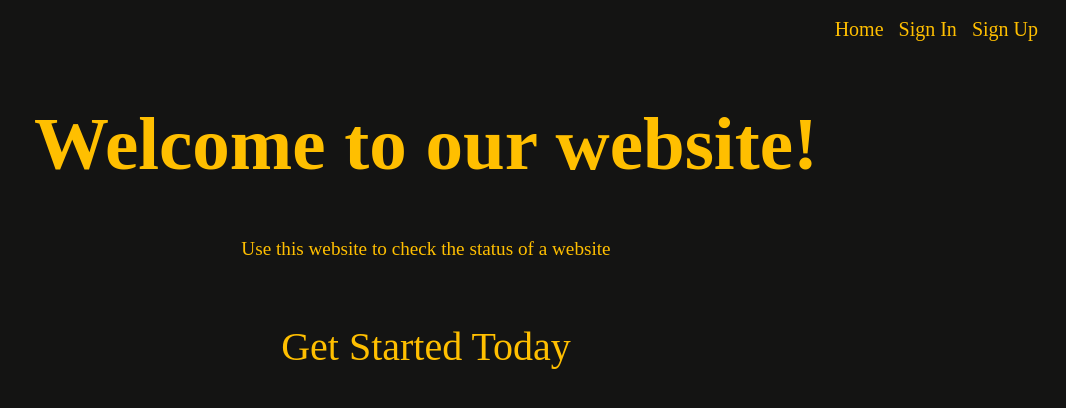
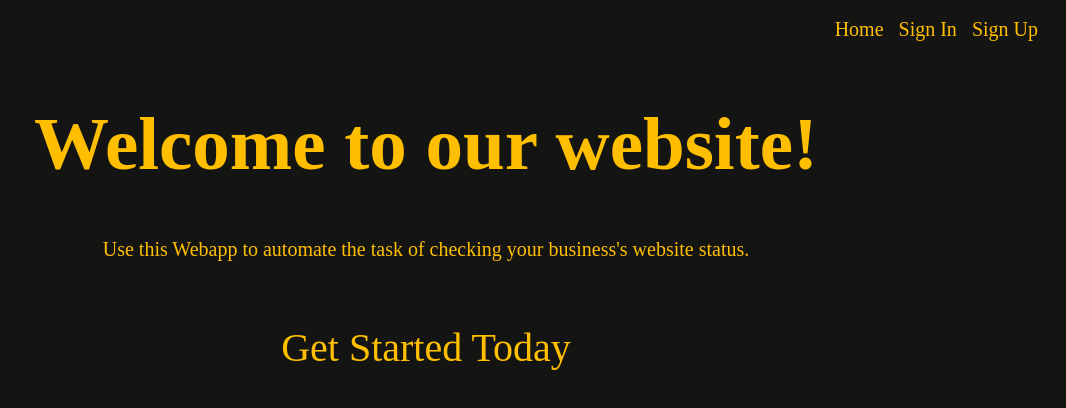
Before and after one commit to mishamickevicius/Website-Status-Checker, a React (Create React App) app: page / in a window 1280 px wide. Shown: the top 408 px of the page, without its empty margins (214-1280 px from the left). Built offline with nearby package versions, Linux system fonts and the light colour scheme.

Commit message:
Dec 15 Final

```diff
--- a/src/App.css
+++ b/src/App.css
@@ -13,7 +13,7 @@ body {
   font-size: 75px;
 }
 .homePage p {
-  font-size: larger;
+  font-size: 20px;
   margin-bottom: 5%;
 }
 
--- a/src/components/Home.js
+++ b/src/components/Home.js
@@ -1,36 +1,54 @@
-import React from "react";
-import { auth } from "../config/firebase";
-import { signOut } from "firebase/auth";
+import React, { useState } from "react";
+import { auth, db } from "../config/firebase";
 import Navbar from "./Navbar";
 import { Link } from "react-router-dom";
+import { collection, query, where, limit, getDocs } from "firebase/firestore";
 
-const HomePage = () => {
-  console.log(auth.currentUser);
-  if (auth.currentUser) {
-    // If a user is currently logged in then this HomePage will display
+const UserHomePage = () => {
+  const [userData, setUserData] = useState(null);
+  const userDocRef = collection(db, "users");
+  const queryUserData = async () => {
+    try {
+      const q = query(
+        userDocRef,
+        where("userId", "==", auth.currentUser.uid),
+        limit(1)
+      );
+      await getDocs(q);
+      console.log();
+    } catch (err) {
+      console.log(err);
+    }
+  };
+  console.log(queryUserData());
   return (
+    <div className="homeContainer">
+      <Navbar />
       <div className="homePage">
         <h1>Welcome Back {auth?.currentUser.displayName}</h1>
-        <button
-          onClick={() => signOut(auth).then(() => window.location.reload())}
-        >
-          Logout
-        </button>
+      </div>
     </div>
   );
-  } else {
-    // If no user is logged in then this HomePage will display
+};
+
+const NoUserHomePage = () => {
   return (
     <>
       <Navbar />
       <div className="homePage">
         <h1>Welcome to our website!</h1>
-          <p>Use this website to check the status of a website</p>
+        <p>
+          Use this Webapp to automate the task of checking your business's
+          website status.
+        </p>
         <Link to="/signup">Get Started Today</Link>
       </div>
     </>
   );
-  }
+};
+
+const HomePage = () => {
+  return <>{auth.currentUser ? <UserHomePage /> : <NoUserHomePage />}</>;
 };
 
 export default HomePage;
--- a/src/components/Navbar.js
+++ b/src/components/Navbar.js
@@ -1,7 +1,18 @@
 import React from "react";
 import { Link } from "react-router-dom";
+import { auth } from "../config/firebase";
+import { signOut } from "firebase/auth";
 
 const Navbar = () => {
+  if (auth.currentUser) {
+    return (
+      <nav className="navbar">
+        <a onClick={() => signOut(auth).then(() => window.location.reload())}>
+          Log out
+        </a>
+      </nav>
+    );
+  } else {
     return (
       <div className="navbar">
         <nav>
@@ -11,6 +22,7 @@ const Navbar = () => {
         </nav>
       </div>
     );
+  }
 };
 
 export default Navbar;
--- a/src/components/SignUp.js
+++ b/src/components/SignUp.js
@@ -33,6 +33,7 @@ const SignUp = () => {
               userId: cred.user.uid,
               email: cred.user.email,
               username: username,
+              dateCreated: new Date(),
             };
             console.log(payload);
           }
@@ -53,6 +54,7 @@ const SignUp = () => {
           userId: cred.user.uid,
           email: cred.user.email,
           username: cred.user.displayName,
+          dateCreated: new Date(),
         };
       });
       await addDoc(userDocRef, payload).then(console.log("Doc Added"));
```
Also changed, not shown: todo.txt. Lines whose indentation alone changed are shown as unchanged.
